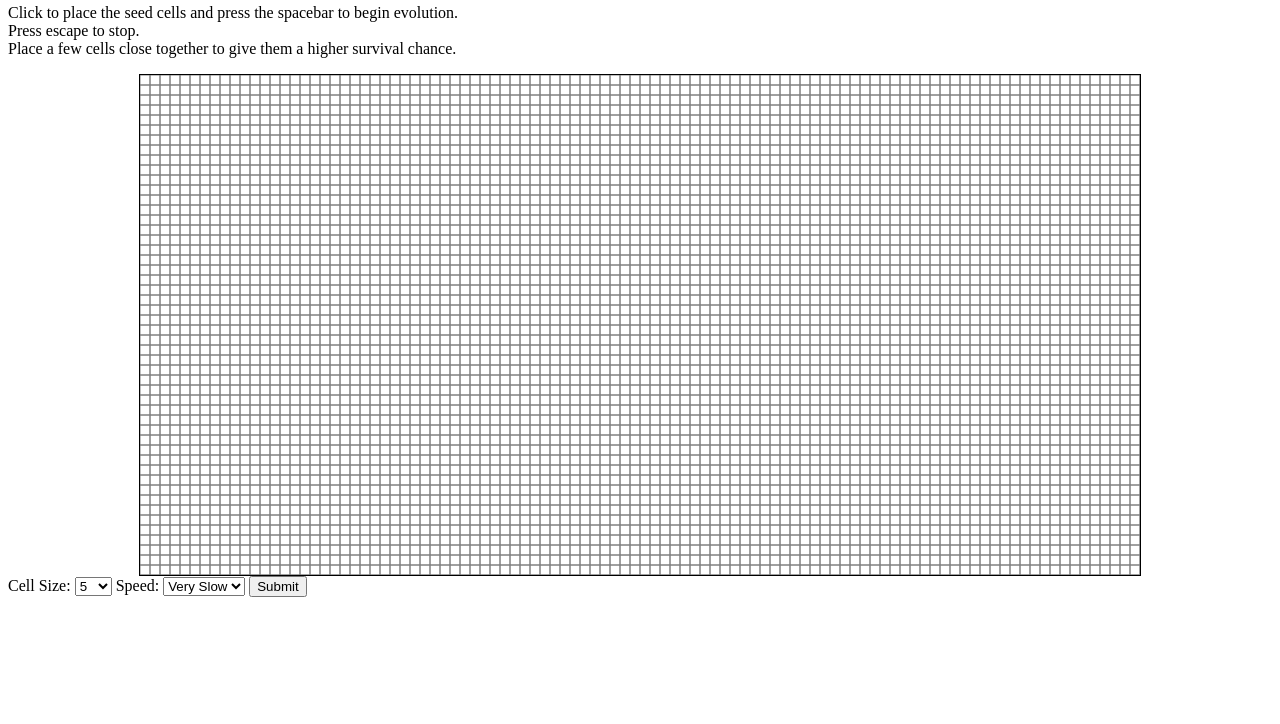
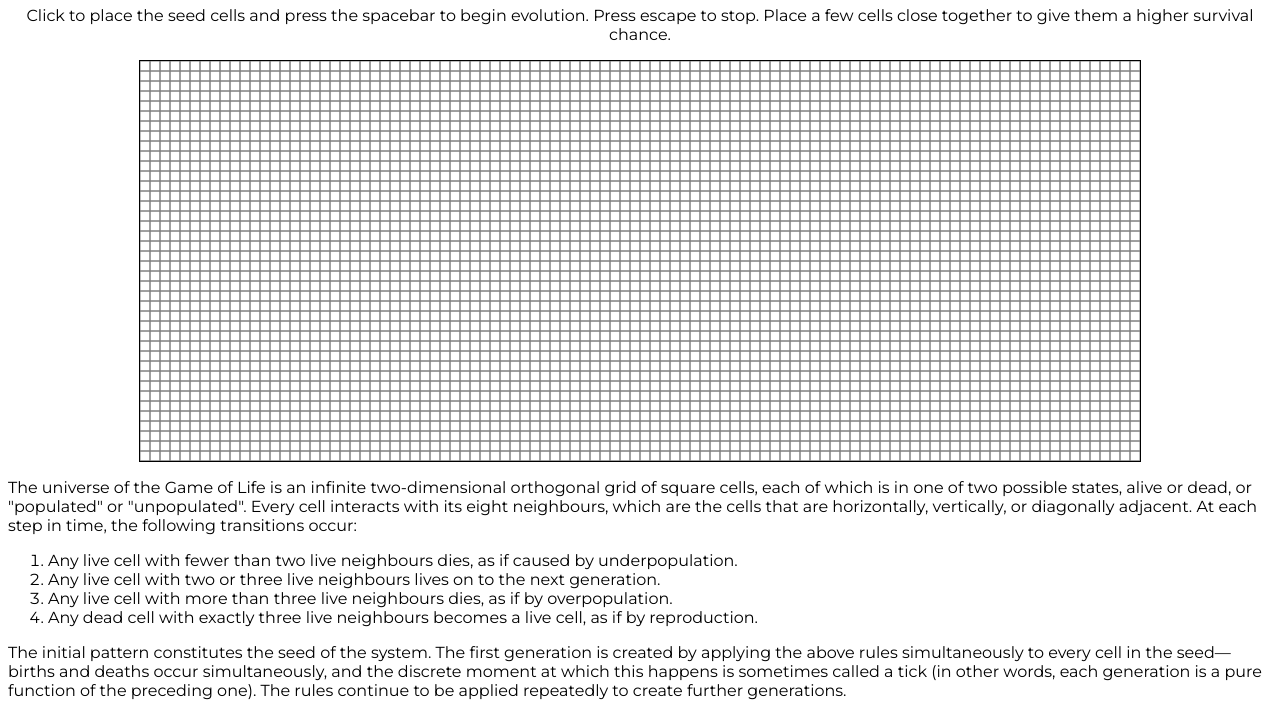
Before and after one commit to joeharpur/game-of-life, a plain HTML site: page index.html in a window 1280 px wide. Shown: the part 76-800 px from the top of the page. Drawn offline with Linux system fonts and the light colour scheme.

Commit message:
Added comments. Edits to html and css.

```diff
--- a/game_of_life.js
+++ b/game_of_life.js
@@ -1,11 +1,11 @@
 (function() {
 
+    //initialise variables
     var canvas;
     var context;
     var width;
     var height;
     var interval_id;
-    var form_element;
     var cell_colour = 'green';
     var grid_colour = 'gray';
     var curr_gen;
@@ -16,38 +16,36 @@
     var draw_speed = 50;
 
     document.addEventListener('DOMContentLoaded', init, false);
+    //wait until DOM content is loaded before calling init
 
     function init() {
+        //define variables
         canvas = document.querySelector('canvas');
         context = canvas.getContext('2d');
-        // form_element = document.querySelector('form');
         width = canvas.width;
         height = canvas.height;
-        // cell_size = document.getElementById("cell_size");
-        // cell_size = cell_size.options[cell_size.selectedIndex].text;
-        // console.log(cell_size);
-        // draw_speed = document.getElementById("speed");
-        // draw_speed = draw_speed.options[draw_speed.selectedIndex].text;
-        // console.log(draw_speed);
         curr_gen = [];
         next_gen = [];
+        //populate 2d grid for current generation and next generation
         populate_grid(curr_gen);
         populate_grid(next_gen);
-        canvas.addEventListener('click', mouse_click, false);
-        window.addEventListener('keydown', begin, false);
-        window.addEventListener('keydown', end, false);
-        // form_element.addEventListener('submit', init, false);
+        canvas.addEventListener('click', mouse_click, false);//listen for mouse click
+        window.addEventListener('keydown', begin, false);//listen for start button
+        window.addEventListener('keydown', end, false);//listen for finish button
 		clearInterval(interval_id);
         interval_id = window.setInterval(draw, draw_speed);
-
+        //call draw function once every draw_speed milliseconds
     }
 
     function draw() {
-        context.clearRect(0, 0, width, height);
+        //for canvas animation
+        context.clearRect(0, 0, width, height);//clear grid
         if (start===true) {
             apply_life_rules(curr_gen, next_gen);
+            //if start button is pressed apply game rules
             for (var i=0; i<curr_gen.length; i++) {
                 curr_gen[i] = next_gen[i].slice();
+                //once rules are applied to next gen, assign copy of next gen to curr gen
             }
             generation++;
         }
@@ -55,52 +53,66 @@
         context.strokeStyle = grid_colour;
         for (var i=0; i<curr_gen.length; i++) {
             for (var j=0; j<100; j++) {
-                context.strokeRect(i*cell_size, j*cell_size, cell_size, cell_size);
+                context.strokeRect(i*cell_size, j*cell_size, cell_size, cell_size);//draw grid lines
                 if (curr_gen[i][j] === 1) {
                     context.fillRect(i*cell_size, j*cell_size, cell_size, cell_size);
+                    //draw cell if it has a value of 1 (alive)
                 }
             }
         }
-
     }
 
     function populate_grid(grid) {
-        for (var i=0; i<200; i++) {
+        //create an array of arrays, each element(cell) having an inital value of 0 (dead)
+        for (var i=0; i<100; i++) {
             grid.push([]);
-            grid[i].push(new Array(100));
+            grid[i].push(new Array(40));
 
-            for (var j=0; j<100; j++) {
+            for (var j=0; j<40; j++) {
                 grid[i][j] = 0;
             }
         }
     }
 
     function apply_life_rules(curr_gen, next_gen) {
-        for (var i=1; i<199; i++) {
-            for (var j=1; j<99; j++) {
+        //Conways Game of Life Rules:
+        //1. Any live cell with less than 2 live neighbours dies as if by isolation
+        //2. Any live cell with more than 3 live neighbours dies as if by overcrowding
+        //3. Any live cells with 2 or 3 live neighbours lives on to the next generation
+        //4. Any dead cell with exactly 3 live neighbours is alive in next generation as if by reproduction
+        for (var i=1; i<99; i++) {
+            for (var j=1; j<39; j++) {
+                //loop excludes cells at the grid edge
 
                 var neighbours = [curr_gen[i-1][j-1], curr_gen[i-1][j], curr_gen[i-1][j+1],
                                     curr_gen[i][j-1], curr_gen[i][j+1],
                                     curr_gen[i+1][j-1], curr_gen[i+1][j], curr_gen[i+1][j+1]]
-                var count = 0;
+                //Get value of cells 8 neighbours
+                var live_neighbour_count = 0;
                 for (var k=0; k<neighbours.length; k++) {
                     if (neighbours[k] === 1) {
-                        count++;
+                        live_neighbour_count++;
+                        //Count how many are alive
                     }
                 }
 
                 if (curr_gen[i][j]===1) {
-                    if (count < 2 || count > 3) {
+                    //If cell in curr gen is alive
+                    if (live_neighbour_count < 2 || live_neighbour_count > 3) {
+                        //If it has less than 2 or more than 3 live neighbours
                         next_gen[i][j] = 0;
+                        //Dies in next gen
                     } else {
                         next_gen[i][j]=1;
+                        //Or else it survives to next gen
                     }
 
                 } else {
-                    if (count === 3) {
+                    //If cell in curr gen is dead
+                    if (live_neighbour_count === 3) {
+                        //If it has exactly 3 live neighbours
                         next_gen[i][j] = 1;
-                    } else {
-                        next_gen[i][j]=0;
+                        //Is alive in next gen
                     }
                 }
             }
@@ -108,6 +120,7 @@
     }
 
     function begin(event) {
+        //If spacebar is pressed, start = true
         var keyCode = event.keyCode;
         if (keyCode === 32) {
             start = true;
@@ -115,6 +128,7 @@
     }
 
     function end(event) {
+        //If esc is pressed, start = false
         var keyCode = event.keyCode;
         if (keyCode === 27) {
             start = false;
@@ -128,16 +142,15 @@
         y -= canvas.offsetTop;
         x = Math.floor(x/cell_size);
         y = Math.floor(y/cell_size);
+        //Get x and y of mouse click location in terms of cell positions
         if (curr_gen[x][y]===0) {
             curr_gen[x][y]=1;
-            return;
+            return;//If cell under click is 0, change to 1
         }
         if (curr_gen[x][y]===1) {
             curr_gen[x][y]=0;
-            return;
+            return;//If cell under click is 1, change to 0
         }
     }
 
-
-
 })();
--- a/index.html
+++ b/index.html
@@ -6,6 +6,7 @@
         <meta charset="utf-8" />
         <title>Game of Life</title>
         <link rel="stylesheet" href="style.css">
+        <link href="https://fonts.googleapis.com/css?family=Montserrat" rel="stylesheet">
         <script src="game_of_life.js"></script>
 
     </head>
@@ -16,33 +17,22 @@
             <h1>Game Of Life</h1>
         </header>
 
-        <p>Click to place the seed cells and press the spacebar to begin evolution.<br>
-        Press escape to stop.<br>
+        <p>Click to place the seed cells and press the spacebar to begin evolution.
+        Press escape to stop.
         Place a few cells close together to give them a higher survival chance.
         </p>
 
-        <canvas id="canvas" width="1000" height="500">
+        <canvas id="canvas" width="1000" height="400">
         </canvas>
 
-        <form>
-
-            <label for="cell_size">Cell Size: </label>
-            <select name="cell_size" id="cell_size">
-                <option value="5">5</option>
-                <option value="10">10</option>
-                <option value="20">20</option>
-                <option value="50">50</option>
-            </select>
-            <label for="speed">Speed: </label>
-            <select name="speed" id="speed">
-                <option value="very slow">Very Slow</option>
-                <option value="slow">Slow</option>
-                <option value="normal">Normal</option>
-                <option value="fast">Fast</option>
-                <option value="very fast">Very Fast</option>
-            </select>
-            <input type="submit" />
-        </form>
+        <p>The universe of the Game of Life is an infinite two-dimensional orthogonal grid of square cells, each of which is in one of two possible states, alive or dead, or "populated" or "unpopulated". Every cell interacts with its eight neighbours, which are the cells that are horizontally, vertically, or diagonally adjacent. At each step in time, the following transitions occur:</p>
+        <ol>
+            <li>Any live cell with fewer than two live neighbours dies, as if caused by underpopulation.</li>
+            <li>Any live cell with two or three live neighbours lives on to the next generation.</li>
+            <li>Any live cell with more than three live neighbours dies, as if by overpopulation.</li>
+            <li>Any dead cell with exactly three live neighbours becomes a live cell, as if by reproduction.</li>
+        </ol>
+        <p>The initial pattern constitutes the seed of the system. The first generation is created by applying the above rules simultaneously to every cell in the seed—births and deaths occur simultaneously, and the discrete moment at which this happens is sometimes called a tick (in other words, each generation is a pure function of the preceding one). The rules continue to be applied repeatedly to create further generations.</p>
 
     </body>
 </html>
--- a/style.css
+++ b/style.css
@@ -1,4 +1,7 @@
 
+body {
+	font-family: 'Montserrat', sans-serif;
+}
 
 canvas {
     display: block;
@@ -7,3 +10,7 @@ canvas {
     background: white;
     border: 1px solid black;
 }
+
+h1, p:first-of-type {
+	text-align: center;
+}
```
